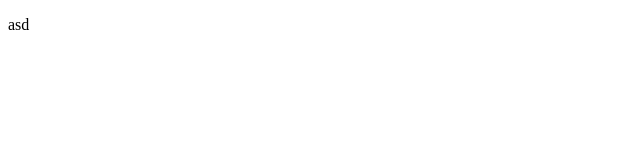
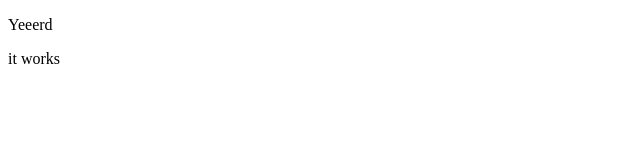
Before and after one commit to ishaaqj/awesomenautbuilds, a React app: page / in a window 1280 px wide. Shown: the top 160 px of the page, without its empty margins (0-640 px from the left). Built offline with nearby package versions, Linux system fonts and the light colour scheme.

Commit message:
working-ish website, can just add React + CSS to finish off layout of front page

```diff
--- a/app.js
+++ b/app.js
@@ -6,7 +6,7 @@ const path = require('path');
 
 
 app.get('/', (req, res) => {
-    res.send(path.join(''))
+    res.send(path.join(__dirname, '/dist/') + 'index.html');
 } )
 
 module.exports = app;
--- a/package.json
+++ b/package.json
@@ -6,7 +6,8 @@
   "scripts": {
     "test": "echo \"Error: no test specified\" && exit 1",
     "build": "webpack --mode production",
-    "run": "nodejs server.js"
+    "run": "nodejs server.js",
+    "dev": "webpack-dev-server --mode development --open"
   },
   "repository": {
     "type": "git",
--- a/src/index.html
+++ b/src/index.html
@@ -7,7 +7,6 @@
 </head>
 <body>
     <div id="root">
-
     </div>
 </body>
 </html>
--- a/src/js/Container/App.js
+++ b/src/js/Container/App.js
@@ -9,7 +9,8 @@ class App extends React.Component {
 
         return(
             <div>
-                <p>asd</p>
+                <p>Yeeerd</p>
+                <p>it works</p>
             </div>
         );
     }
```
Also changed, not shown: 1 other file (tests, documents, lock files or other folders).
